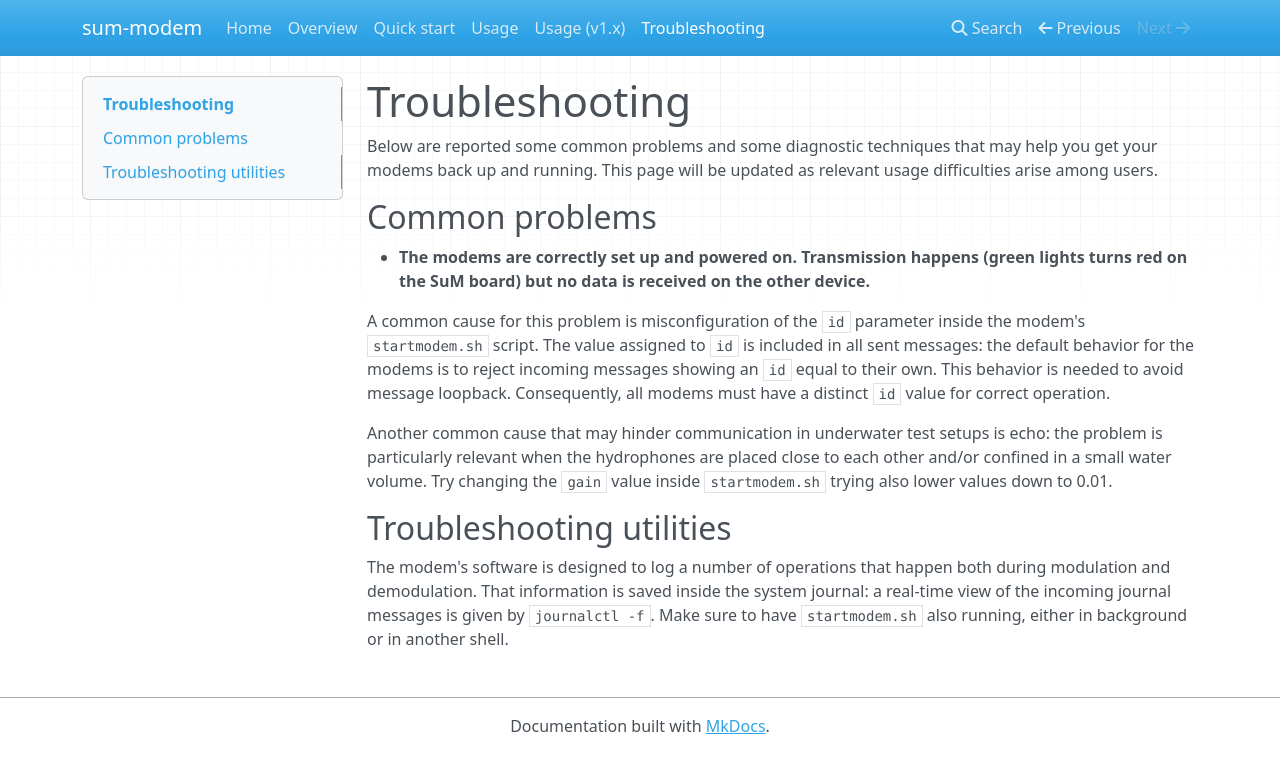
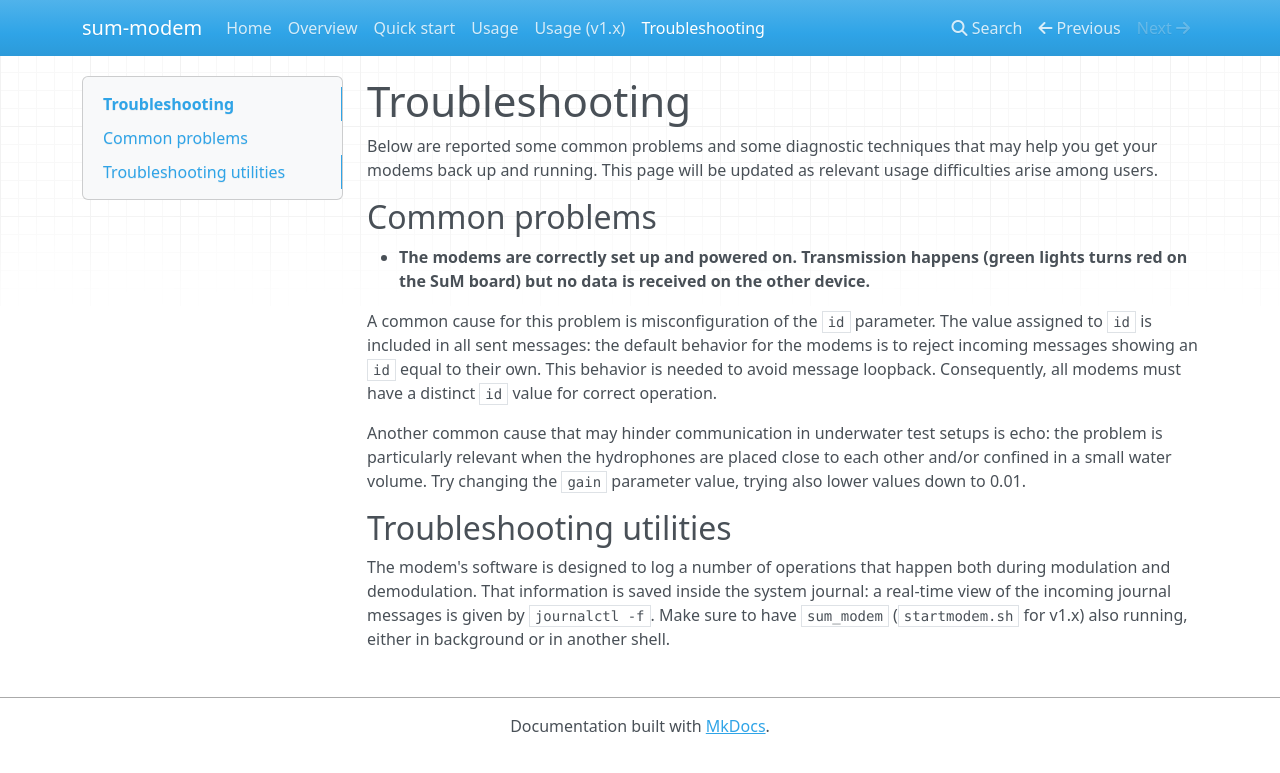
Before and after one commit to subseapulse/sum-doc, an MkDocs documentation site: the page built from docs/help.md, in a window 1280 px wide. Shown: the top 773 px of the page. Built offline with MkDocs 1.6.1, drawn with Linux system fonts in a browser that asks for light colours; nearby versions of some CDN libraries.

Commit message:
troubleshooting section update: removed references to startmodem.sh

```diff
--- a/docs/help.md
+++ b/docs/help.md
@@ -4,11 +4,11 @@
 ##Common problems
 * **The modems are correctly set up and powered on. Transmission happens (green lights turns red on the SuM board) but no data is received on the other device.**
 
-A common cause for this problem is misconfiguration of the `id` parameter inside the modem's `startmodem.sh` script. The value assigned to `id` is included in all sent messages: the default behavior for the modems is to reject incoming messages showing an `id` equal to their own. This behavior is needed to avoid message loopback.
+A common cause for this problem is misconfiguration of the `id` parameter. The value assigned to `id` is included in all sent messages: the default behavior for the modems is to reject incoming messages showing an `id` equal to their own. This behavior is needed to avoid message loopback.
 Consequently, all modems must have a distinct `id` value for correct operation.
 
-Another common cause that may hinder communication in underwater test setups is echo: the problem is particularly relevant when the hydrophones are placed close to each other and/or confined in a small water volume. Try changing the `gain` value inside `startmodem.sh` trying also lower values down to 0.01.
+Another common cause that may hinder communication in underwater test setups is echo: the problem is particularly relevant when the hydrophones are placed close to each other and/or confined in a small water volume. Try changing the `gain` parameter value, trying also lower values down to 0.01.
 
 
 ##Troubleshooting utilities
-The modem's software is designed to log a number of operations that happen both during modulation and demodulation. That information is saved inside the system journal: a real-time view of the incoming journal messages is given by `journalctl -f`. Make sure to have `startmodem.sh` also running, either in background or in another shell.
+The modem's software is designed to log a number of operations that happen both during modulation and demodulation. That information is saved inside the system journal: a real-time view of the incoming journal messages is given by `journalctl -f`. Make sure to have `sum_modem` (`startmodem.sh` for v1.x) also running, either in background or in another shell.
```
